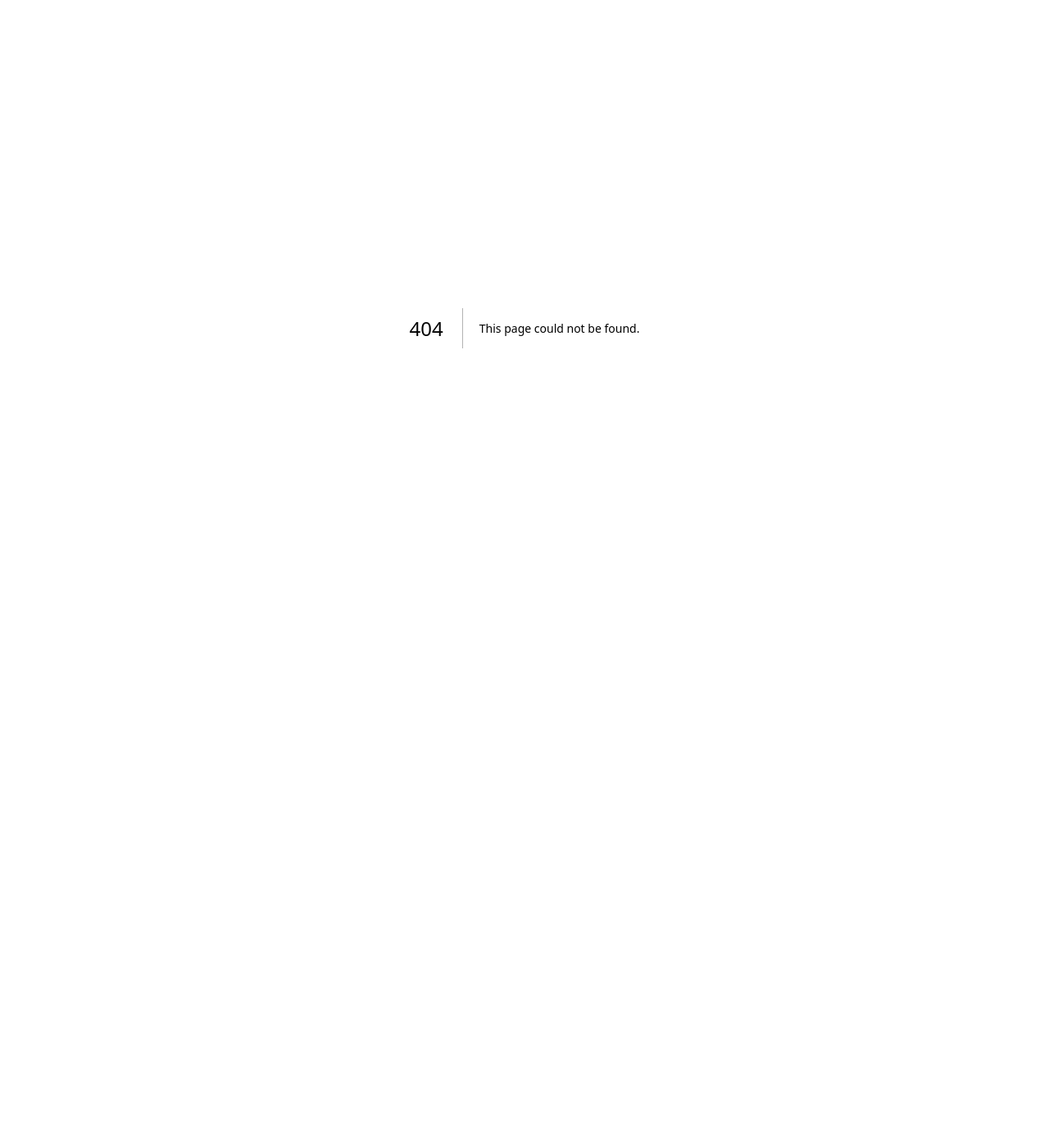
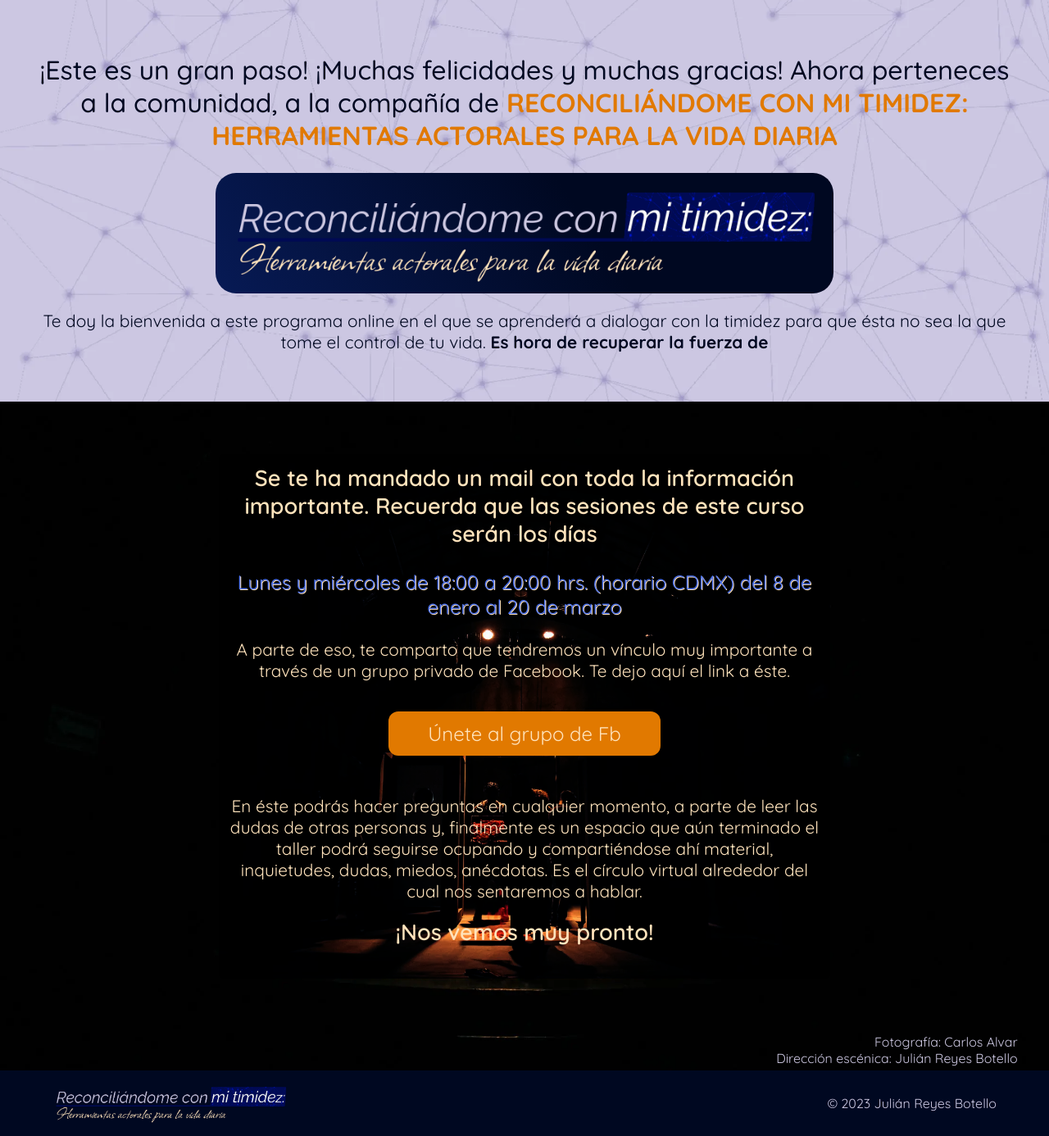
Before and after one commit to JulianRB17/timidez-app, a Next.js app in the folder webinar-frontend/: page /cierre-venta in a window 1280 px wide. Before the commit this address had no page. Shown: the whole page at 82% size. Before the commit the page ends 800 px from the top, so only its background shows below. Built offline with nearby package versions, Linux system fonts and the light colour scheme.

Commit message:
Agregada página de cierre-venta

```diff
--- /dev/null
+++ b/webinar-frontend/src/app/cierre-venta/cierreVenta.css
@@ -0,0 +1,172 @@
+.cierre-venta {
+  display: flex;
+  flex-direction: column;
+  /* justify-content: space-between; */
+}
+
+.cierre-venta__header {
+  /* background: linear-gradient(
+    56deg,
+    rgba(0, 8, 33, 1) 0%,
+    rgba(7, 26, 85, 1) 50%
+  ); */
+  background-image: url(../../../public/fondoBio.webp);
+  background-attachment: fixed;
+  background-position: center;
+  background-repeat: no-repeat;
+  background-size: cover;
+  padding: 3%;
+  display: flex;
+  flex-direction: column;
+  align-content: center;
+}
+
+.cierre-venta__logo {
+  width: 60%;
+  height: fit-content;
+  align-self: center;
+  background: linear-gradient(
+    56deg,
+    rgba(7, 26, 85, 1) 0%,
+    rgba(0, 8, 33, 1) 60%
+  );
+  border-radius: 25px;
+  padding: 0.5em 1em;
+}
+
+.cierre-venta__title {
+  font-weight: 500;
+  font-size: 2rem;
+  text-align: center;
+  color: #000821;
+}
+
+.cierre-venta__title_accent {
+  font-weight: 700;
+  color: #e17900;
+}
+
+.cierre-venta__subtitle {
+  font-size: 1.3rem;
+  text-align: center;
+  color: #000821;
+}
+
+.cierre-venta__subtitle_accent {
+  font-weight: 700;
+}
+
+.cierre-venta__body {
+  background-image: url(../../../public/fondo.webp);
+  background-attachment: fixed;
+  background-position: center;
+  background-repeat: no-repeat;
+  background-size: cover;
+
+  padding: 5% 3%;
+  display: flex;
+  flex-direction: column;
+  align-items: center;
+  z-index: -2;
+  position: relative;
+}
+
+.cierre-venta__recordatorio-text {
+  color: #ffe3bc;
+  text-align: center;
+  margin: 0;
+  font-size: 1.3rem;
+  margin-bottom: 1em;
+}
+
+.cierre-venta__recordatorio-text_lg {
+  font-weight: 600;
+  font-size: 1.7rem;
+}
+
+.cierre-venta__container {
+  position: relative;
+  width: 60%;
+  padding: 1%;
+  margin-bottom: 3em;
+}
+
+.cierre-venta__overlay {
+  position: absolute;
+  top: 0;
+  left: 0;
+  right: 0;
+  bottom: 0;
+  background-color: #000821;
+  z-index: -1;
+  border-radius: 5px;
+  mix-blend-mode: soft-light;
+}
+
+.cierre-venta__btn-container {
+  margin-bottom: 1em;
+  display: flex;
+  align-items: center;
+  justify-content: center;
+}
+
+.cierre-venta__btn {
+  background-color: #e17900;
+  padding: 0.5em 2em;
+  font-size: 1.5rem;
+  border-radius: 0.5em;
+  color: #ffe3bc;
+  margin: 1rem 0 2rem;
+  cursor: pointer;
+  text-decoration: none;
+  text-align: center;
+}
+
+.cierre-venta__recordatorio-text_dates {
+  color: #4c73f1;
+  font-size: 1.5rem;
+  text-shadow: 1px 1px #ffe3bc;
+}
+
+.cierre-venta__credits {
+  margin: 0;
+  text-align: end;
+}
+
+.cierre-venta__credits-container {
+  align-self: flex-end;
+  position: absolute;
+  bottom: 5px;
+}
+
+@media screen and (max-width: 600px) {
+  .cierre-venta__title {
+    font-size: 1.5rem;
+  }
+
+  .cierre-venta__subtitle {
+    font-size: 1rem;
+  }
+
+  .cierre-venta__recordatorio-text_lg {
+    font-size: 1.3rem;
+  }
+
+  .cierre-venta__recordatorio-text {
+    font-size: 1rem;
+  }
+
+  .cierre-venta__btn {
+    font-size: 1rem;
+  }
+
+  .cierre-venta__credits {
+    font-size: 0.8rem;
+  }
+}
+
+@media screen and (max-width: 400px) {
+  .cierre-venta__container {
+    width: 90%;
+  }
+}
--- /dev/null
+++ b/webinar-frontend/src/app/cierre-venta/page.jsx
@@ -0,0 +1,103 @@
+'use client';
+import { motion } from 'framer-motion';
+import Link from 'next/link';
+import Image from 'next/image';
+import Footer from '@/components/footer/Footer';
+import './cierreVenta.css';
+
+export default function Page() {
+  return (
+    <>
+      <section className="cierre-venta">
+        <div className="cierre-venta__header">
+          <motion.h2
+            className="cierre-venta__title"
+            initial={{
+              opacity: 0,
+              y: '-1rem',
+            }}
+            whileInView={{
+              opacity: 1,
+              y: 0,
+              transition: { duration: 1 },
+            }}
+          >
+            ¡Este es un gran paso! ¡Muchas felicidades y muchas gracias! Ahora
+            perteneces a la comunidad, a la compañía de
+            <span className="cierre-venta__title_accent">
+              {' '}
+              RECONCILIÁNDOME CON MI TIMIDEZ: HERRAMIENTAS ACTORALES PARA LA
+              VIDA DIARIA
+            </span>
+          </motion.h2>
+          <Image
+            src="/logo-transparente.png"
+            alt="logo"
+            className="cierre-venta__logo"
+            width={400}
+            height={70}
+          />
+          <motion.p
+            className="cierre-venta__subtitle"
+            initial={{ x: '-1em', opacity: 0 }}
+            whileInView={{ x: 0, opacity: 1, transition: { duration: 1 } }}
+          >
+            Te doy la bienvenida a este programa online en el que se aprenderá a
+            dialogar con la timidez para que ésta no sea la que tome el control
+            de tu vida.
+            <span className="cierre-venta__subtitle_accent">
+              {' '}
+              Es hora de recuperar la fuerza de
+            </span>
+          </motion.p>
+        </div>
+        <div className="cierre-venta__body">
+          <div className="cierre-venta__container">
+            <div className="cierre-venta__overlay" />
+            <motion.div
+              initial={{ y: '100px', opacity: 0 }}
+              whileInView={{ y: 0, opacity: 1, transition: { duration: 2 } }}
+            >
+              <h2 className="cierre-venta__recordatorio-text cierre-venta__recordatorio-text_lg">
+                Se te ha mandado un mail con toda la información importante.
+                Recuerda que las sesiones de este curso serán los días
+              </h2>
+              <p className="cierre-venta__recordatorio-text cierre-venta__recordatorio-text_dates">
+                Lunes y miércoles de 18:00 a 20:00 hrs. (horario CDMX) del 8 de
+                enero al 20 de marzo
+              </p>
+
+              <p className="cierre-venta__recordatorio-text">
+                A parte de eso, te comparto que tendremos un vínculo muy
+                importante a través de un grupo privado de Facebook. Te dejo
+                aquí el link a éste.
+              </p>
+              <div className="cierre-venta__btn-container">
+                <Link className="cierre-venta__btn" href="/">
+                  Únete al grupo de Fb
+                </Link>
+              </div>
+              <p className="cierre-venta__recordatorio-text">
+                En éste podrás hacer preguntas en cualquier momento, a parte de
+                leer las dudas de otras personas y, finalmente es un espacio que
+                aún terminado el taller podrá seguirse ocupando y compartiéndose
+                ahí material, inquietudes, dudas, miedos, anécdotas. Es el
+                círculo virtual alrededor del cual nos sentaremos a hablar.
+              </p>
+              <p className="cierre-venta__recordatorio-text cierre-venta__recordatorio-text_lg">
+                ¡Nos vemos muy pronto!
+              </p>
+            </motion.div>
+          </div>
+          <div className="cierre-venta__credits-container">
+            <p className="cierre-venta__credits">Fotografía: Carlos Alvar</p>
+            <p className="cierre-venta__credits">
+              Dirección escénica: Julián Reyes Botello
+            </p>
+          </div>
+        </div>
+      </section>
+      <Footer />
+    </>
+  );
+}
```
Also changed, not shown: webinar-frontend/src/app/cierre-registro/cierreRegistro.css (+24 -23 lines), webinar-frontend/src/app/cierre-registro/page.jsx (+33 -30 lines).
